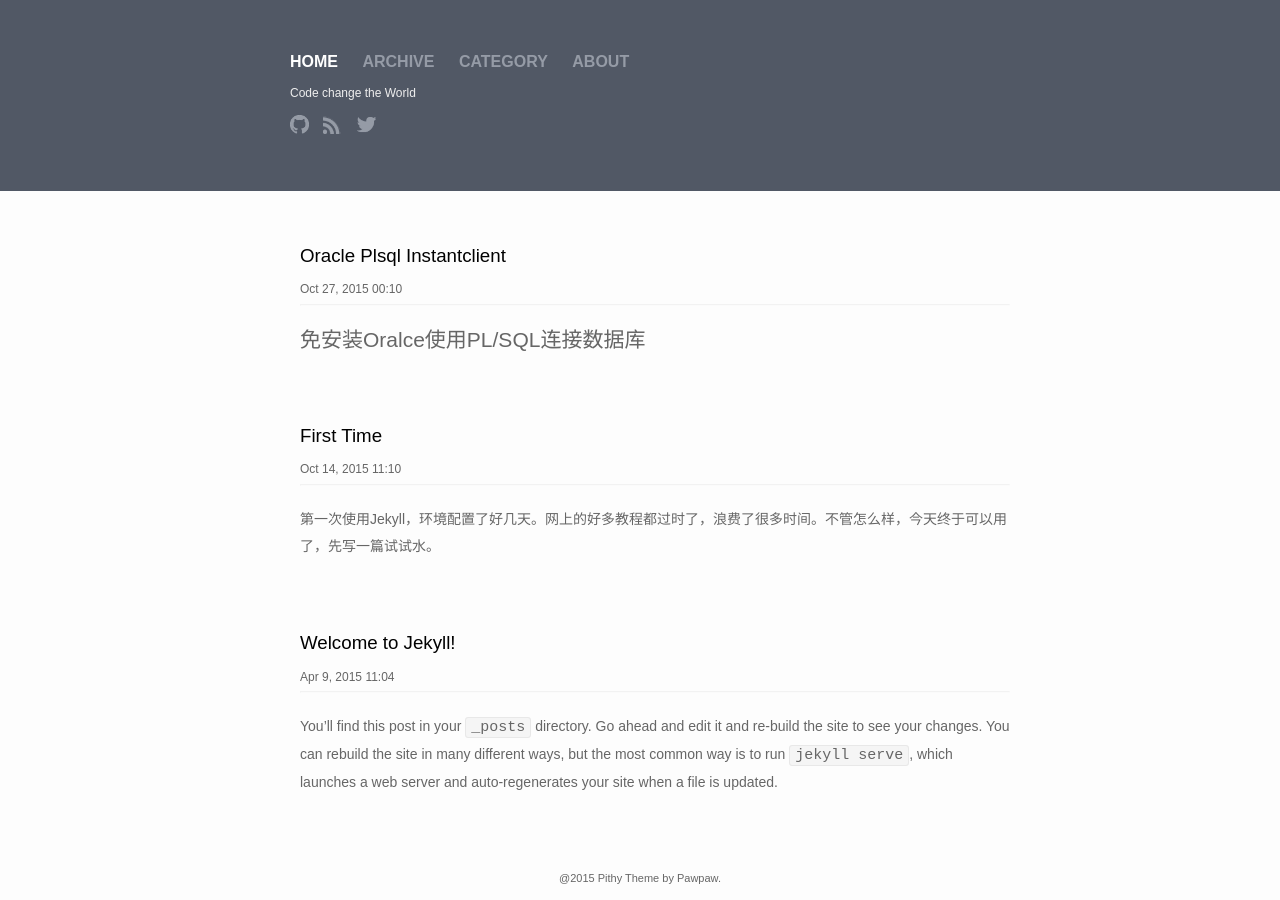
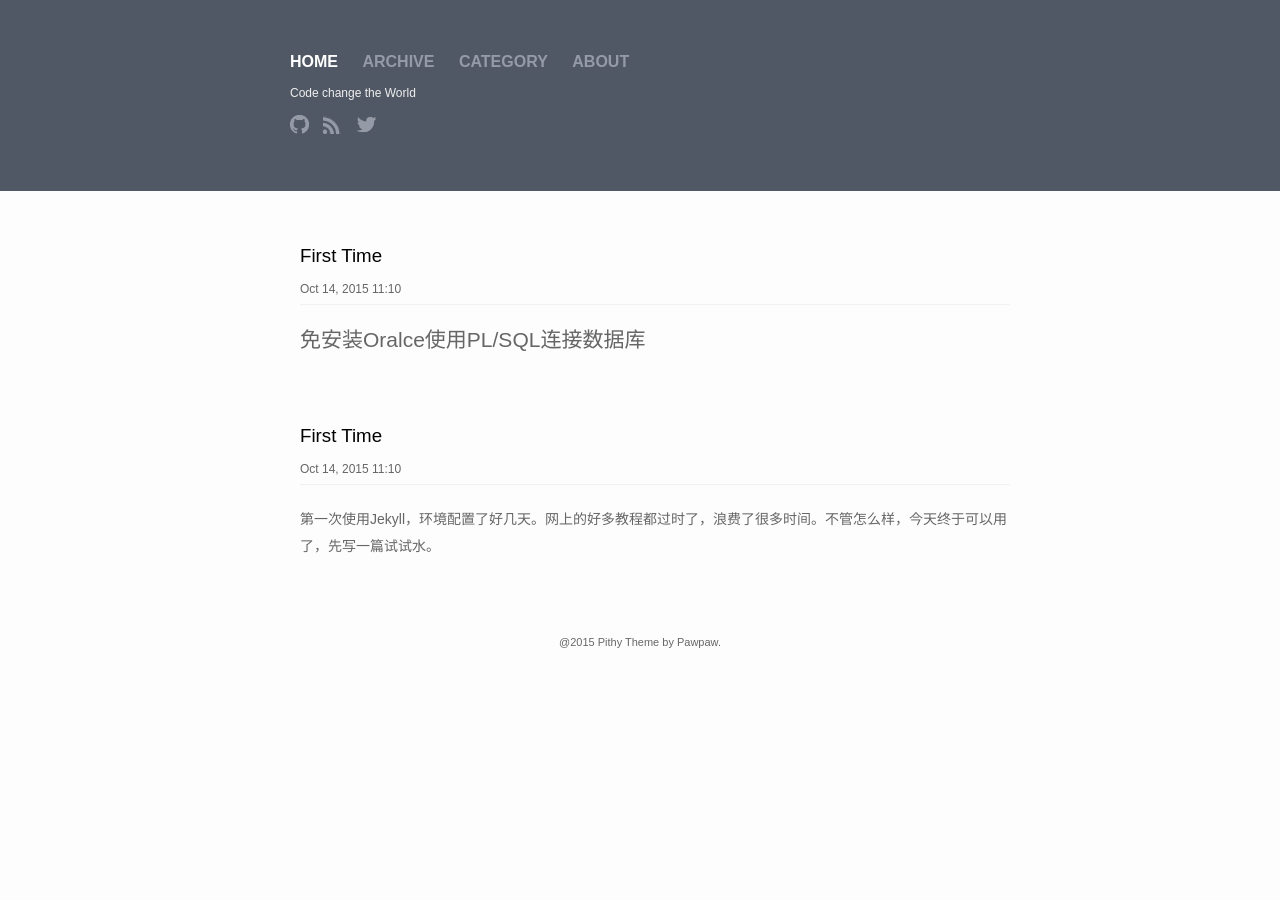
Before and after one commit to stridercheng/stridercheng.github.io, a Jekyll site: the page built from index.html, in a window 1280 px wide. Built offline with Jekyll 4.4.1, drawn with Linux system fonts in a browser that asks for light colours.

Commit message:
change passage to jekyll

```diff
--- a/_posts/2015-04-09-welcome-to-jekyll copy.markdown
+++ /dev/null
@@ -1,25 +0,0 @@
----
-layout: post
-title:  "Welcome to Jekyll!"
-date:   2015-04-09 11:23:32
-categories: jekyll update
----
-You’ll find this post in your `_posts` directory. Go ahead and edit it and re-build the site to see your changes. You can rebuild the site in many different ways, but the most common way is to run `jekyll serve`, which launches a web server and auto-regenerates your site when a file is updated.
-
-To add new posts, simply add a file in the `_posts` directory that follows the convention `YYYY-MM-DD-name-of-post.ext` and includes the necessary front matter. Take a look at the source for this post to get an idea about how it works.
-
-Jekyll also offers powerful support for code snippets:
-
-{% highlight ruby %}
-def print_hi(name)
-  puts "Hi, #{name}"
-end
-print_hi('Tom')
-#=> prints 'Hi, Tom' to STDOUT.
-{% endhighlight %}
-
-Check out the [Jekyll docs][jekyll] for more info on how to get the most out of Jekyll. File all bugs/feature requests at [Jekyll’s GitHub repo][jekyll-gh]. If you have questions, you can ask them on [Jekyll’s dedicated Help repository][jekyll-help].
-
-[jekyll]:      http://jekyllrb.com
-[jekyll-gh]:   https://github.com/jekyll/jekyll
-[jekyll-help]: https://github.com/jekyll/jekyll-help
--- a/_posts/2015-10-27-Oracle-PLSQL-InstantClient.md
+++ b/_posts/2015-10-27-免安装Oralce使用PLSQL  copy.markdown
@@ -1,3 +1,10 @@
+---
+layout: post
+title:  "First Time"
+date:   2015-10-14 11:18:32
+categories: jekyll update
+---
+
 ## 	免安装Oralce使用PL/SQL连接数据库
 
 
```
